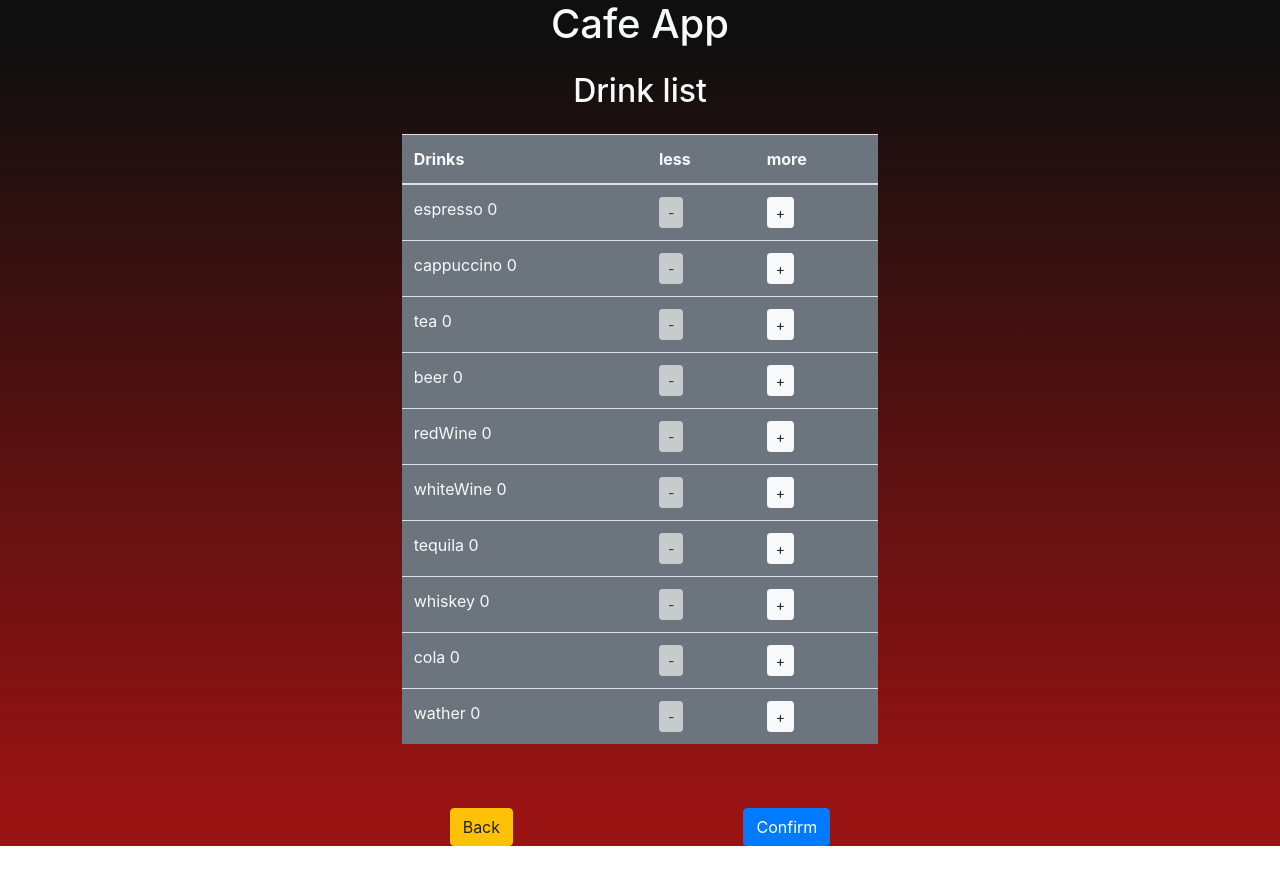
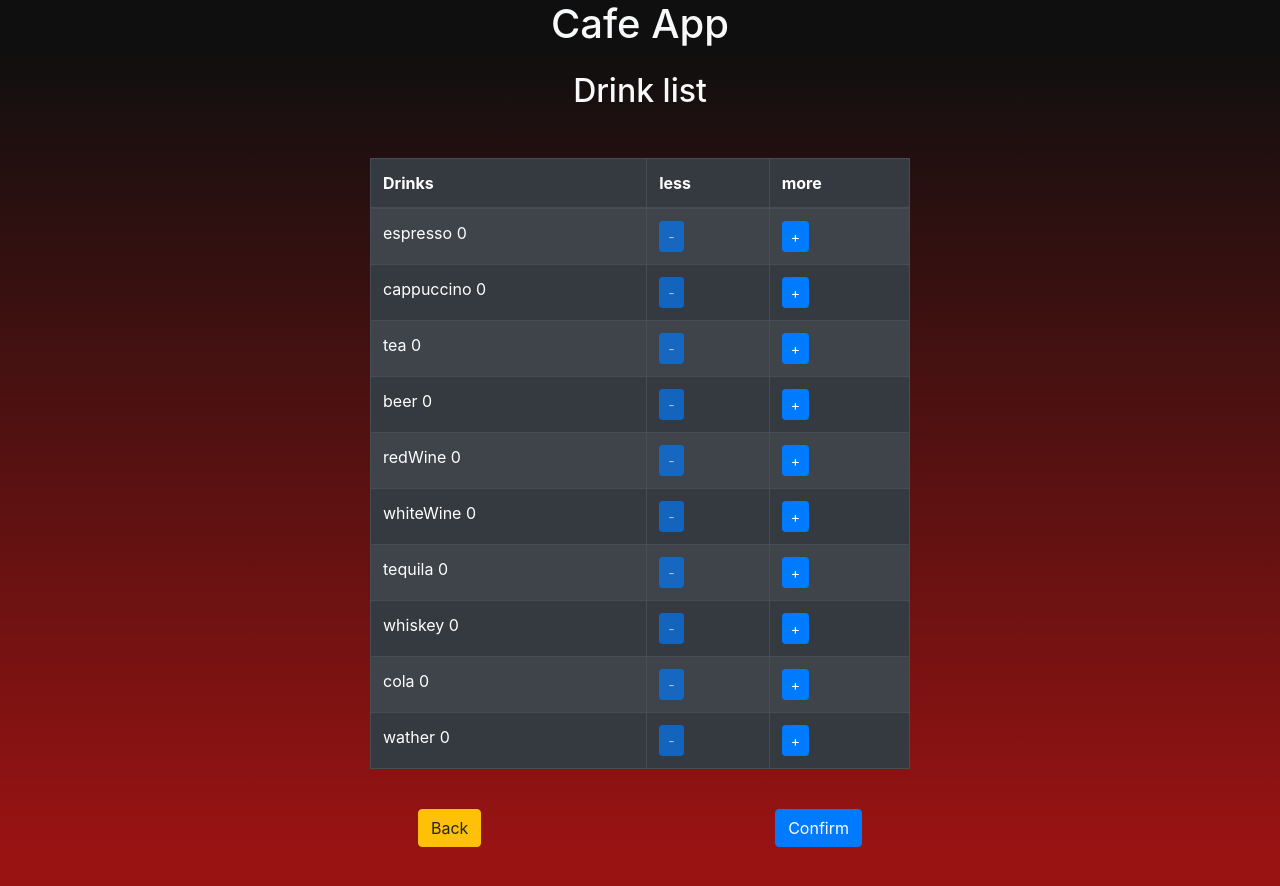
Before and after one commit to nebojsadj/Cafe-React, a React (Create React App) app: page /drinks/0 in a window 1280 px wide. Shown: the top 886 px of the page. Before the commit the page ends 846 px from the top, so only its background shows below. Built offline with nearby package versions, Linux system fonts and the light colour scheme.

Commit message:
react-bootstrap

```diff
--- a/src/components/DrinkList.js
+++ b/src/components/DrinkList.js
@@ -3,6 +3,7 @@ import { withRouter, Link } from "react-router-dom";
 import { useEffect } from "react";
 import { useDispatch, useSelector } from "react-redux";
 import { to_serve } from "../redux/actions";
+import { Col, Container, Row, Table, Button } from "react-bootstrap";
 
 function DrinkList(props) {
   const tables = useSelector((state) => state.tables.tables);
@@ -15,13 +16,11 @@ function DrinkList(props) {
   }, [index, tables]);
 
   return (
-    <div className="container mt-4">
-      <div className="row">
-        <div className="col-8 offset-2">
-          <h2 className="text-center text-light">Drink list</h2>
-          <div className="row mt-4">
-            <div className="col-8 offset-2">
-              <table className="table text-light bg-secondary">
+    <Container className="mt-4">
+      <h2 className="text-center text-light mb-5">Drink list</h2>
+      <Row>
+        <Col md={{ span: 6, offset: 3 }} xs={{ span: 8, offset: 2 }}>
+          <Table striped bordered hover variant="dark">
             <thead>
               <tr>
                 <th>Drinks</th>
@@ -35,49 +34,47 @@ function DrinkList(props) {
                   <tr key={index}>
                     <td>{`${el[0]} ${el[1]}`}</td>
                     <td>
-                          <button
+                      <Button
                         disabled={el[1] === 0}
                         onClick={() =>
                           setDrinks({ ...drinks, [el[0]]: [el[1]] - 1 })
                         }
-                            className="btn btn-light btn-sm"
+                        className="btn-sm"
                       >
                         -
-                          </button>
+                      </Button>
                     </td>
                     <td>
-                          <button
+                      <Button
                         onClick={() =>
                           setDrinks({
                             ...drinks,
                             [el[0]]: parseInt([el[1]]) + 1,
                           })
                         }
-                            className="btn btn-light btn-sm"
+                        className="btn-sm"
                       >
                         +
-                          </button>
+                      </Button>
                     </td>
                   </tr>
                 ))}
             </tbody>
-              </table>
+          </Table>
           <Link
             to="/"
             onClick={() => dispatch(to_serve(index, drinks))}
-                className="btn btn-primary float-right mt-5 mr-5"
+            className="btn btn-primary float-right mt-4 mr-5 mb-5"
           >
             Confirm
           </Link>
           <br />
-              <Link to="/" className="btn btn-warning float-left mt-4 ml-5">
+          <Link to="/" className="btn btn-warning float-left ml-5 mb-5">
             Back
           </Link>
-            </div>
-          </div>
-        </div>
-      </div>
-    </div>
+        </Col>
+      </Row>
+    </Container>
   );
 }
 
--- a/src/components/Header.js
+++ b/src/components/Header.js
@@ -1,10 +1,11 @@
 import React from "react";
+import { Container } from "react-bootstrap";
 
 function Header() {
   return (
-    <div className="container-fluid text-center text-light">
+    <Container fluid className="text-center text-light">
       <h1>Cafe App</h1>
-    </div>
+    </Container>
   );
 }
 
--- a/src/components/Table.js
+++ b/src/components/Table.js
@@ -3,7 +3,7 @@ import { Link } from "react-router-dom";
 import { drinkPrices } from "../redux/initState";
 import { useDispatch } from "react-redux";
 import { clean_table } from "../redux/actions";
-import { Col } from "react-bootstrap";
+import { Col, Button, ListGroup } from "react-bootstrap";
 
 function Table({ table, index }) {
   const dispatch = useDispatch();
@@ -24,12 +24,12 @@ function Table({ table, index }) {
       xs={{ span: 10, offset: 1 }}
       className="tab mx-auto mb-5"
     >
-      <button
+      <Button
         onClick={() => dispatch(clean_table(index))}
         className="btn btn-danger btn-sm mt-2"
       >
         Clear table
-      </button>
+      </Button>
       <h3 className="text-dark mt-2">{`Table ${index + 1}`}</h3>
       <div className="holder">
         <ul>
--- a/src/index.css
+++ b/src/index.css
@@ -3,7 +3,6 @@
   height: 400px;
   border: 1px solid #ddd;
   border-radius: 50%;
-  /* margin: 30px auto; */
   background-image: url("table.jpg");
   text-align: center;
   user-select: none;
@@ -22,7 +21,7 @@ ul {
   margin-top: 5px;
   margin-left: -33px;
   font-size: 22px;
-  color: blue;
+  color: black;
 }
 
 .add {
@@ -38,7 +37,7 @@ ul {
   background-color: white;
   text-align: center;
   font-size: 22px;
-  margin-left: 138px;
+  margin-left: 125px;
   margin-top: 2px;
 }
 
@@ -46,7 +45,7 @@ ul {
   width: 180px;
   height: 215px;
   border: 1px solid none;
-  margin-left: 105px;
+  margin-left: 25%;
 }
 
 .cleaning {
```
Lines whose indentation alone changed are shown as unchanged.
